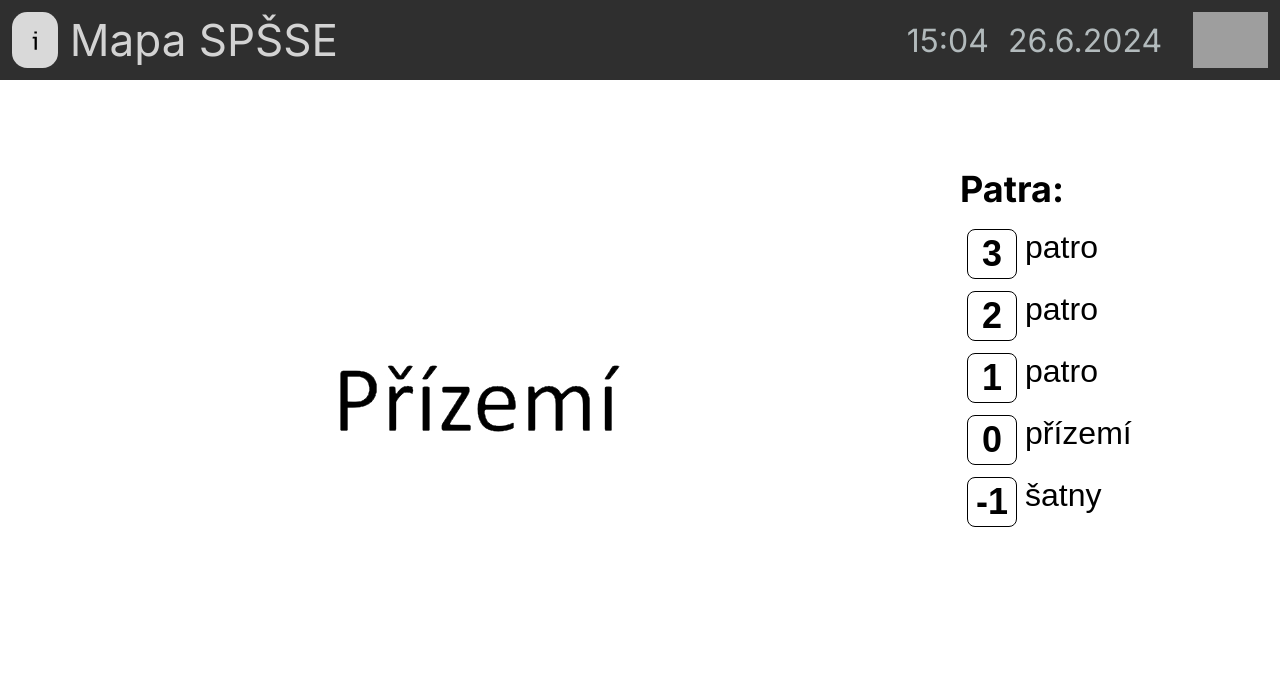
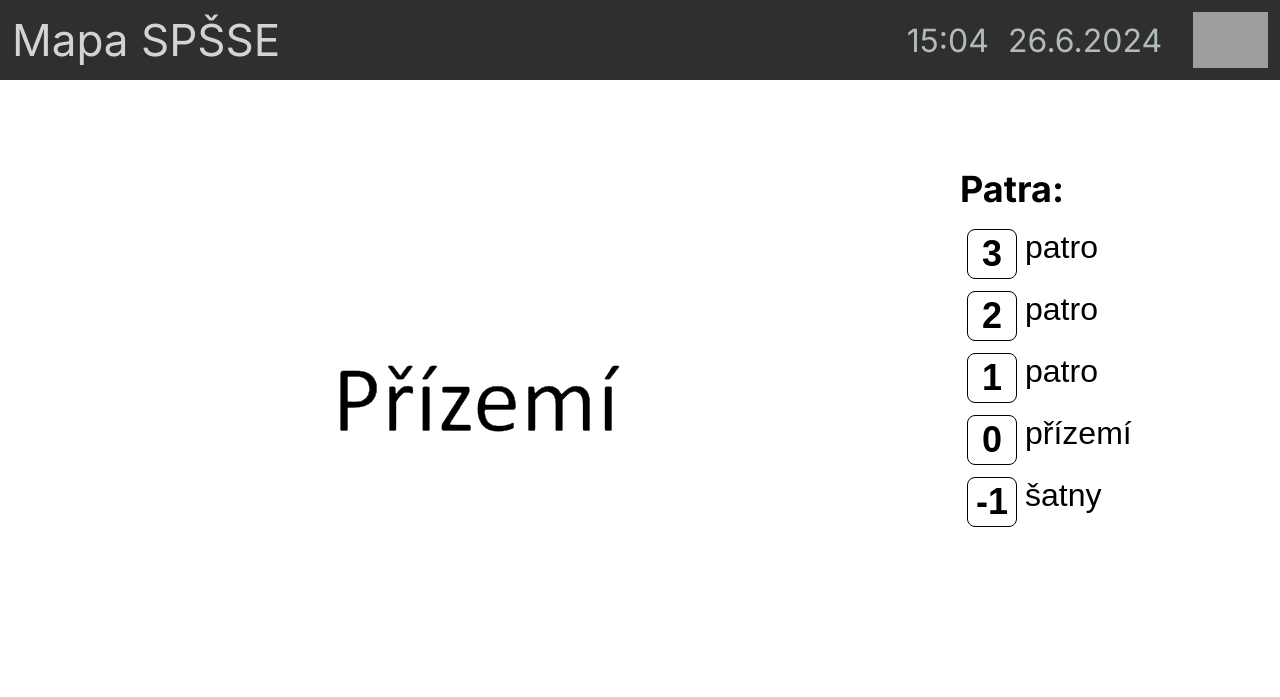
Before and after one commit to DuklaLabs/DuklaMaps, a Python web app: template templates/page.html in a window 1280 px wide. Shown: the top 697 px of the page. Run offline with Jinja, Linux system fonts and the light colour scheme; the template is opened without the code that fills it, so the values that code supplies are empty; grey boxes are pictures that could not be loaded.

Commit message:
design changes

```diff
--- a/templates/page.html
+++ b/templates/page.html
@@ -13,7 +13,7 @@
 <body>
     <nav class="upbar">
         <div class = "info">
-            <a class="buttons" href="#home"><img src="../static/assets/timetable/InfoButton.svg"></a>
+            <!-- <a class="buttons" href="#home"><img src="../static/assets/timetable/InfoButton.svg"></a> -->
             <h1 class="name">Mapa SPŠSE</h1>
         </div>
 
--- a/templates/styles.css
+++ b/templates/styles.css
@@ -32,6 +32,7 @@ body {
     color:#d3d3d3;
     font-size:5.5vh;
     font-weight:400;
+    margin-left: 1.5vh;
 }
 .datetime {
     color:#b2babc;
@@ -242,7 +243,6 @@ body {
     .sub-nav-mobile {
         display: none;
         position: absolute;
-        top: 60vh;
         left: 0px;
         right: 0px;
         bottom: 10vh;
@@ -251,6 +251,8 @@ body {
         flex-direction: column;
         align-items: center;
         justify-content: center;
+        border-top-left-radius: 0.5pc;
+        border-top-right-radius: 0.5pc;
     }
 
     .animate-slideInUp {
```
